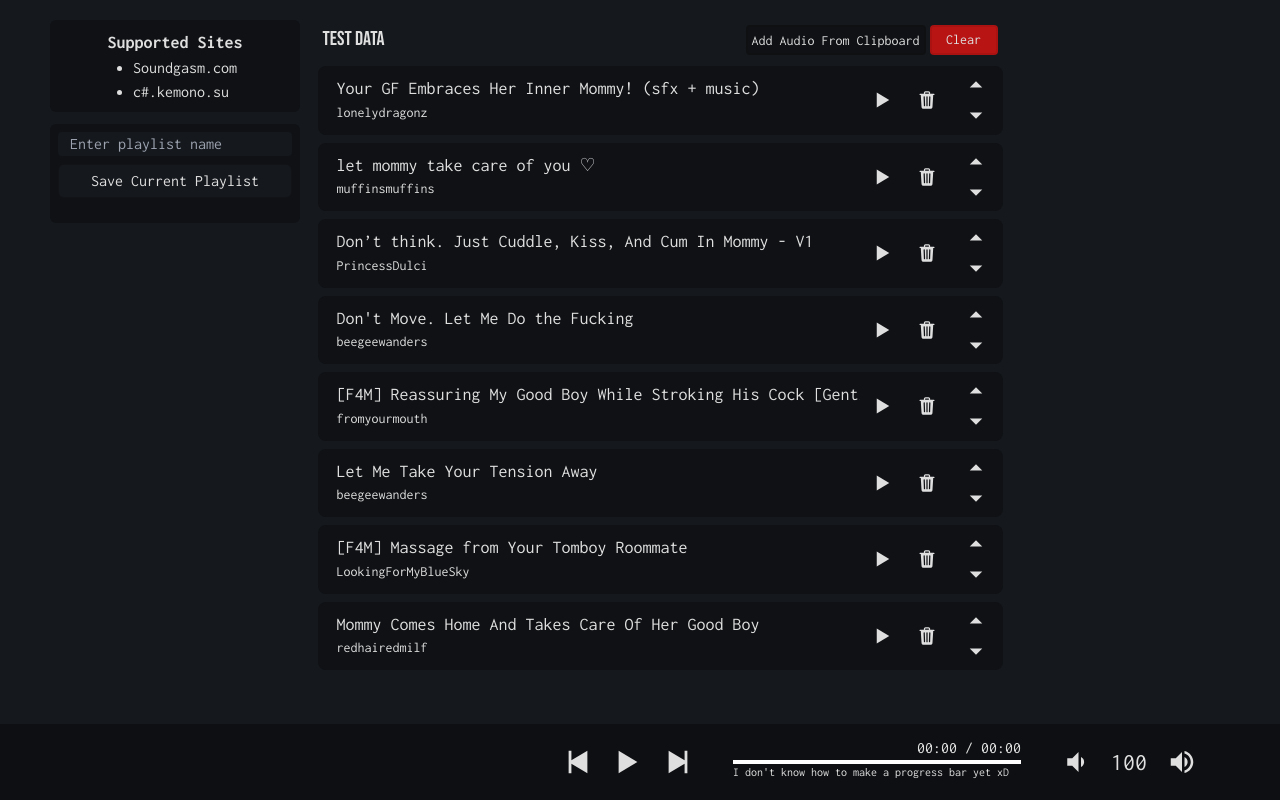
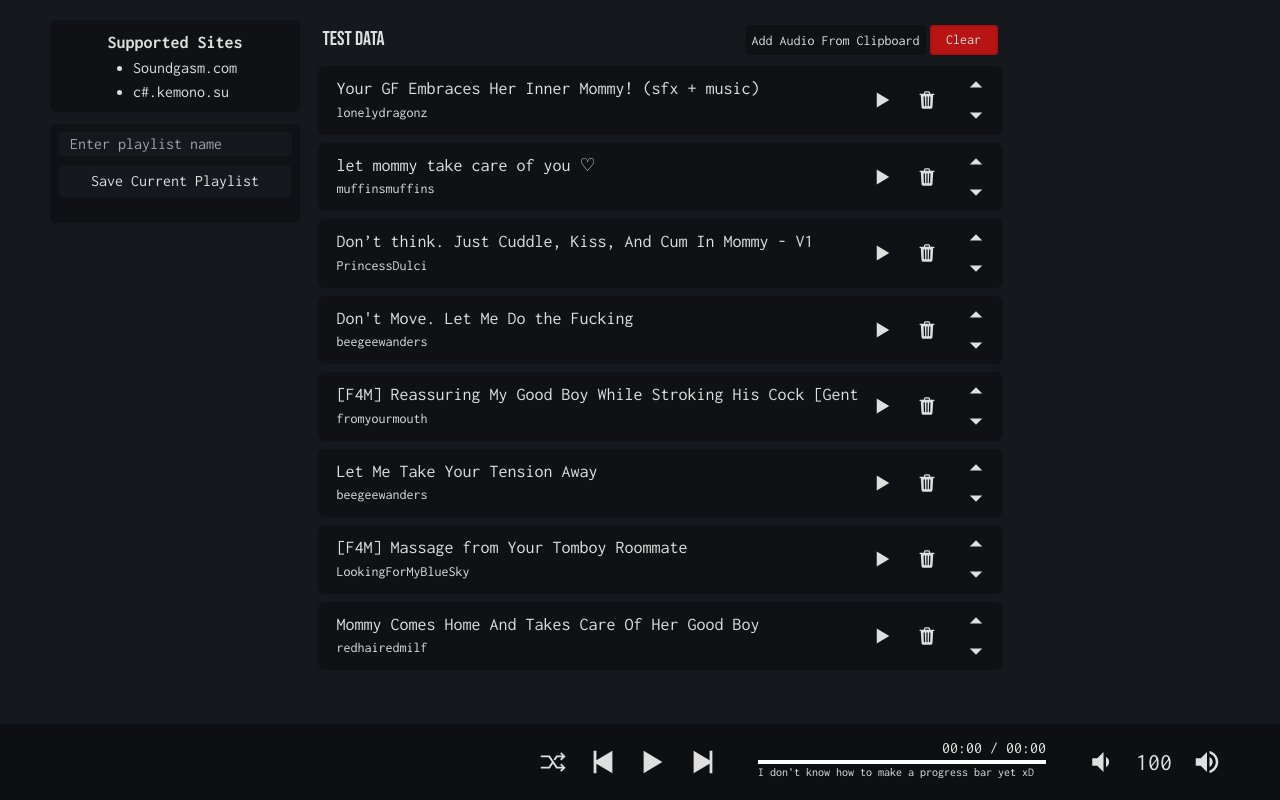
Before and after one commit to R-uan/soundgas-playlist, a Next.js app: page / in a window 1280 px wide. Built offline with nearby package versions, Linux system fonts and the light colour scheme.

Commit message:
shuffle feature
- It doesn't keep the original state of the playlist before the shuffle
- It tries to find the new index of the current audio based on the audio title

```diff
--- a/src/app/components/Controls.tsx
+++ b/src/app/components/Controls.tsx
@@ -6,6 +6,7 @@ import {
 	IoPlaySkipBackSharp,
 	IoPlaySkipForwardSharp,
 	IoPauseSharp,
+	IoShuffleSharp,
 } from "react-icons/io5";
 import { MdVolumeUp, MdVolumeDown } from "react-icons/md";
 import { useCurrentAudioContext } from "../contexts/CurrentAudioProvider";
@@ -19,8 +20,10 @@ export default function Controls({
 	currentTitle: string | null;
 	currentPerformer: string | null;
 }) {
-	const { currentPlaylist } = usePlaylistContext();
+	const { currentPlaylist, setCurrentPlaylist } = usePlaylistContext();
 	const { currentIndex, setCurrentIndex } = useCurrentAudioContext();
+	const [shuffle, setShuffle] = useState(false);
+	const shuffled: number[] = [];
 
 	const audioPlayerRef = useRef<HTMLAudioElement>(null);
 	const audioPlayer = audioPlayerRef.current;
@@ -76,7 +79,16 @@ export default function Controls({
 		setTimeout(() => setCurrentIndex(currentIndex + 1), 3000);
 	}
 
-	function handleShuffle() {}
+	function handleShuffle() {
+		const array = currentPlaylist.playlist;
+		for (let i = array.length - 1; i > 0; i--) {
+			const j = Math.floor(Math.random() * (i + 1));
+			[array[i], array[j]] = [array[j], array[i]];
+		}
+		const NewCurrentIndex = array.findIndex((obj) => obj.title === currentTitle);
+		if (NewCurrentIndex != -1) setCurrentIndex(NewCurrentIndex);
+		setCurrentPlaylist({ ...currentPlaylist, playlist: array });
+	}
 
 	function handleLoadMetaData() {
 		if (audioPlayer) {
@@ -140,8 +152,8 @@ export default function Controls({
 					onLoadedMetadata={handleLoadMetaData}
 					autoPlay></audio>
 				{/* Current Audio Info */}
-				<div className="flex flex-col h-fit w-[440px] p-1 overflow-hidden">
-					<div className="w-full h-8">
+				<div className="flex flex-col h-fit w-[440px] overflow-hidden gap-[2px]">
+					<div className="w-full h-[32px] p-1">
 						<h1
 							className={`leading-tight text-nowrap w-fit h-fit text-lg overflow-auto ${
 								currentTitle && currentTitle.length > 48 ? "overflown-title" : null
@@ -149,12 +161,17 @@ export default function Controls({
 							{currentTitle}
 						</h1>
 					</div>
-					<span className="w-[440px] text-sm overflow-hidden whitespace-nowrap">
-						{currentPerformer}
-					</span>
+					<div className="w-full p-1">
+						<h3 className="w-full mt-[1px] text-sm overflow-hidden">
+							{currentPerformer}
+						</h3>
+					</div>
 				</div>
-				{/* Play / Pause / Previous / Next */}
+				{/* Shuffle / Play / Pause / Previous / Next */}
 				<div className="flex flex-row align-middle w-fit gap-5">
+					<button onClick={handleShuffle}>
+						<IoShuffleSharp size={30} />
+					</button>
 					<button
 						className="hover:opacity-70"
 						aria-label="previous audio"
```
